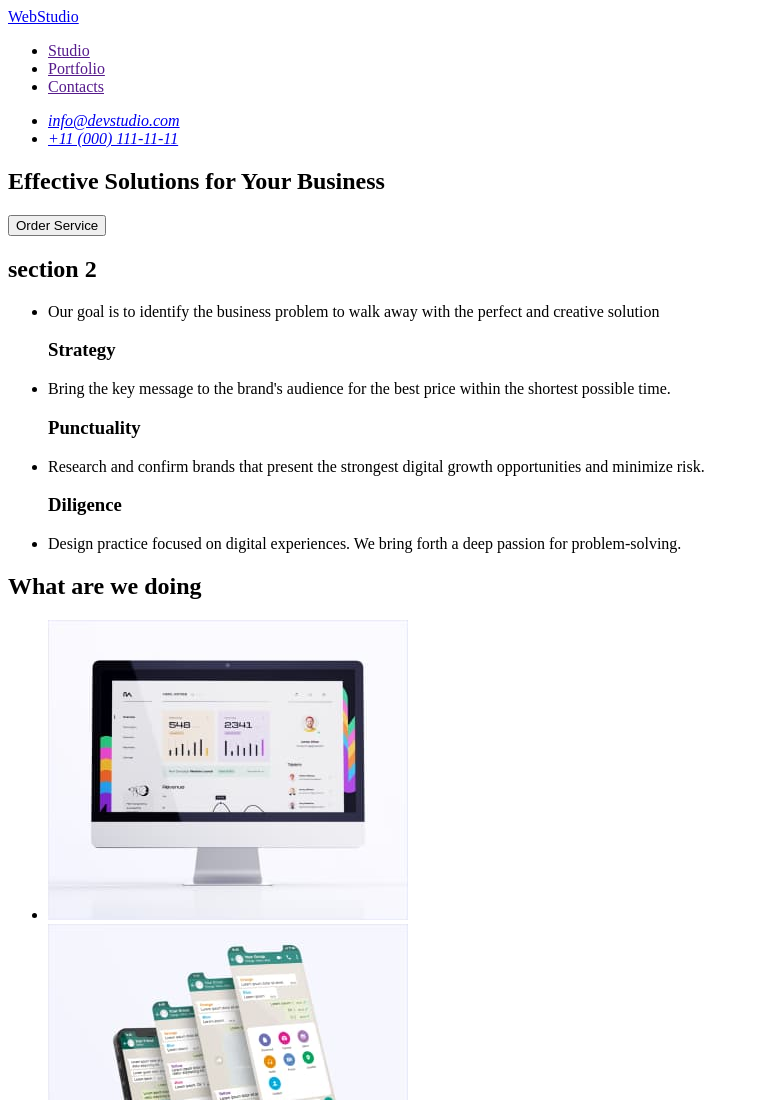
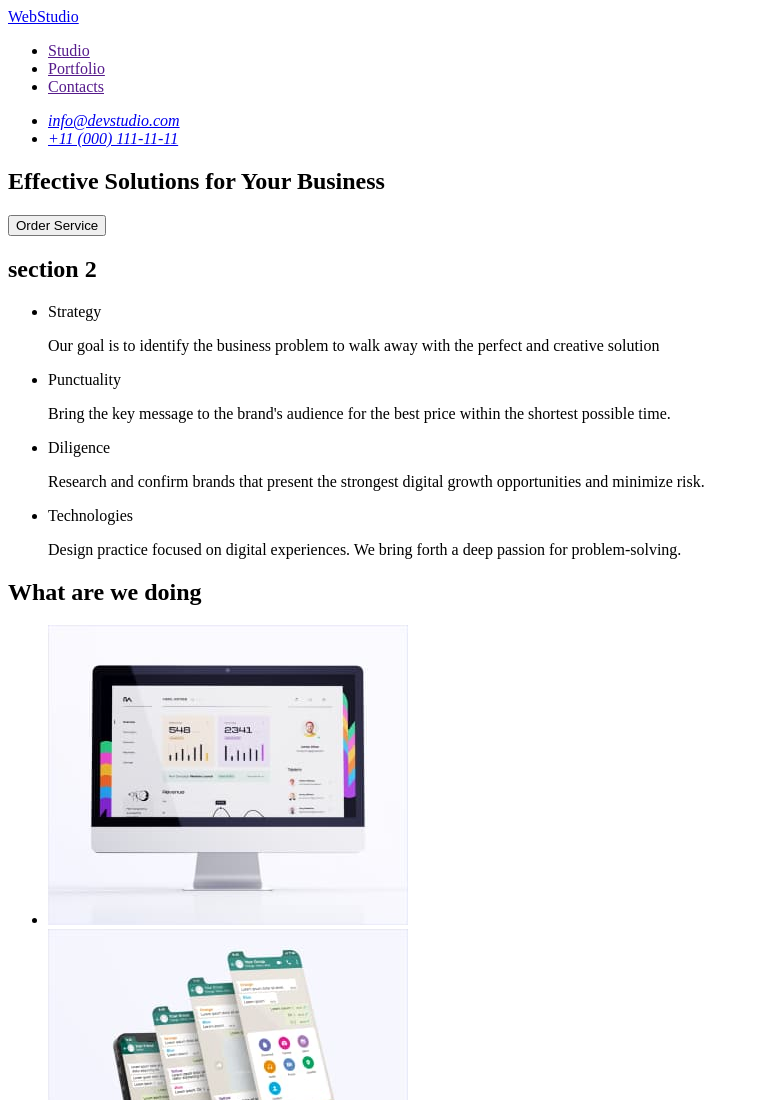
Before and after one commit to Kacpero60/goit-markup-hw-01, a plain HTML site: page index.html in a window 1280 px wide. Shown: the top 1100 px of the page, without its empty margins (0-759 px from the left). Drawn offline with Linux system fonts and the light colour scheme.

Commit message:
finally3

```diff
--- a/index.html
+++ b/index.html
@@ -31,21 +31,21 @@
             <h2>section 2</h2>
             <ul>
                 <li>
+                    Strategy
                     <p>Our goal is to identify the business problem to walk away with the perfect and creative solution</p>
-                    <h3>Strategy</h3>
                 </li>
                 <li>
+                    Punctuality
                     <p>Bring the key message to the brand's audience for the best price within the shortest possible time. </p>
-                    <h3>Punctuality</h3>
                 </li>
                 <li>
+                    Diligence
                     <p>Research and confirm brands that present the strongest digital growth opportunities and minimize risk.</p>
-                    <h3>Diligence</h3>
                 </li>
                 <li>
+                    Technologies
                     <p>Design practice focused on digital experiences. We bring forth a deep passion for problem-solving.</p>
-
-                </li>
+                 </li>
             </ul>
 </section>
 <section>
```
